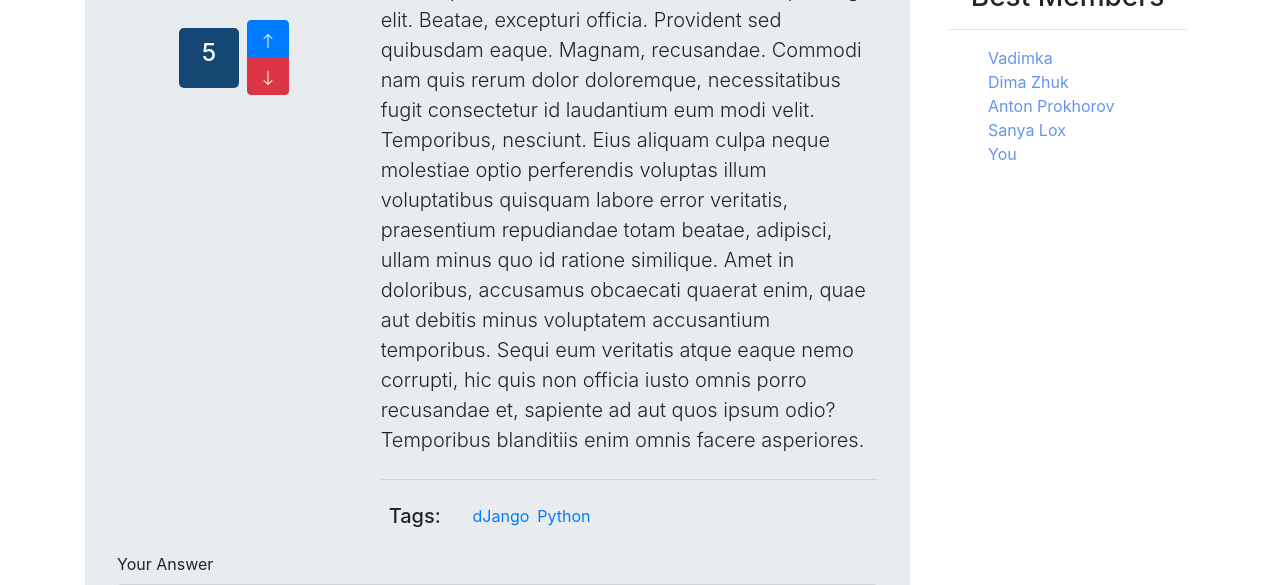
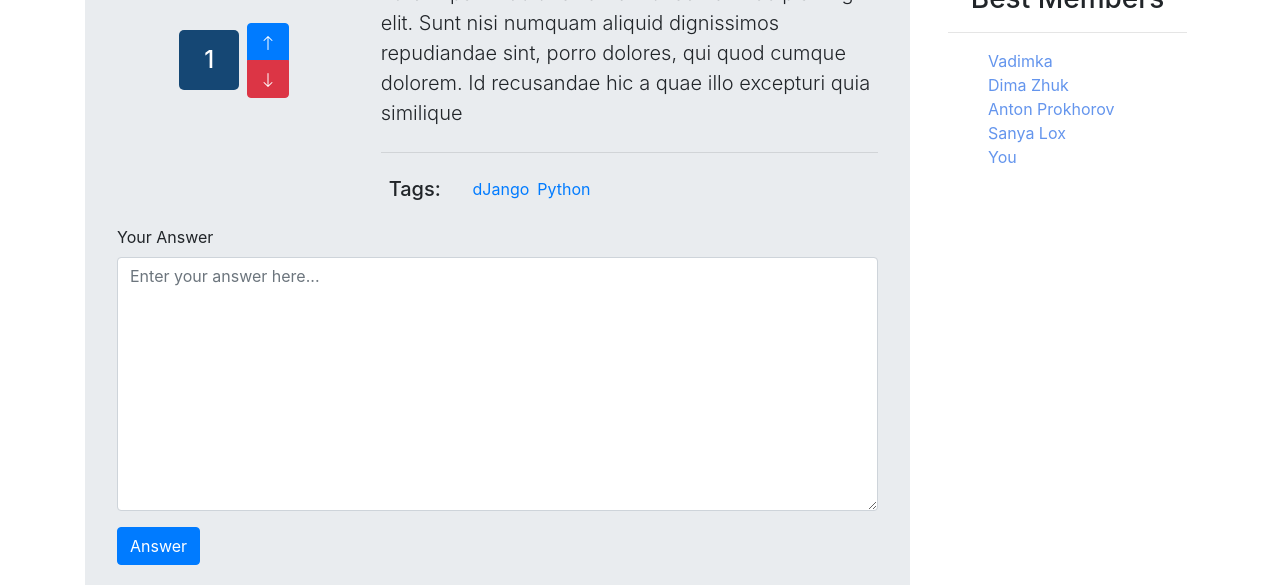
Before and after one commit to DonVadimon/WEB-TexnoPark, a Django app: page /question/1/ in a window 1280 px wide. Shown: the part 335-920 px from the top of the page. Run offline with Django 3.2, Linux system fonts and the light colour scheme; some libraries are stand-ins or nearby versions.

Commit message:
Added some urls for basic usage (read all questions and questions by tag)

```diff
--- a/app/views.py
+++ b/app/views.py
@@ -3,9 +3,22 @@ from django.shortcuts import render
 # Create your views here.
 from django.http import HttpResponse
 
+questions = [
+    {
+        'id' : idx,
+        'title' : f'Question about dJango {idx}',
+        'text' : 'Lorem ipsum dolor sit amet consectetur adipisicing elit. Sunt nisi numquam aliquid dignissimos repudiandae sint, porro dolores, qui quod cumque dolorem. Id recusandae hic a quae illo excepturi quia similique',
+        'score' : f'{idx}',
+        'tags' : ['dJango', 'Python'],
+    } for idx in range(5)
+]
+
 def index(request):
     #Index page
-    return render(request, 'index.html', {})
+    context = {
+        "questions" : questions,
+    }
+    return render(request, 'index.html', context)
 
 def ask_question(request):
     #Page for create new Question
@@ -13,11 +26,22 @@ def ask_question(request):
 
 def answers(request, id):
     #Page with answers on current question
-    return render(request, 'answers.html', {})
+    question = questions[id]
+    return render(request, 'answers.html', {'question' : question,})
 
-def tag_questions(request):
+def tag_questions(request, tag):
     #Page with question on one tag
-    return render(request, 'tag_questions.html', {})
+    tag_qs = []
+    for q in questions:
+        if tag in q['tags']:
+            tag_qs.append(q)
+
+    context = {
+        'tag_questions' : tag_qs,
+        'tag' : f'{tag}',
+    }
+
+    return render(request, 'tag_questions.html', context)
 
 def settings(request):
     #Page with user's settings
--- a/askme/urls.py
+++ b/askme/urls.py
@@ -22,7 +22,7 @@ urlpatterns = [
     path('', views.index, name='home'),
     path('ask/', views.ask_question, name='ask_question'),
     path('question/<int:id>/', views.answers, name='answers'),
-    path('tag/', views.tag_questions, name='tag'),
+    path('tag/<slug:tag>/', views.tag_questions, name='tag'),
     path('settings/', views.settings, name='settings'),
     path('login/', views.login, name='login'),
     path('register/', views.register, name='register'),
--- a/static/css/answers.css
+++ b/static/css/answers.css
@@ -29,4 +29,5 @@
 .question-score h4 {
     width: 100%;
     text-align: center;
+    margin: 0;
 }
--- a/static/css/navbar.css
+++ b/static/css/navbar.css
@@ -4,4 +4,4 @@ ul.navbar-nav {
 
 .dropdown-item {
     color: aliceblue;
-  }
+}
--- a/templates/answers.html
+++ b/templates/answers.html
@@ -23,7 +23,7 @@ Answers
                 <div class="d-flex flex-row justify-content-around w-50 w-md-100 align-self-center mt-4">
 
                     <div class="question-score align-self-center">
-                        <h4>5</h4>
+                        <h4>{{ question.score }}</h4>
                     </div>
                     <form action="#" method="post">
                         <div class="btn-group-vertical" role="group">
@@ -46,25 +46,17 @@ Answers
 
             </div>
             <div class="col-md-8">
-                <h1 class="display-4">Question about Django</h1>
-                <p class="lead">Lorem ipsum dolor sit amet, consectetur adipisicing elit. Beatae,
-                    excepturi officia. Provident sed quibusdam eaque. Magnam, recusandae. Commodi nam
-                    quis rerum dolor doloremque, necessitatibus fugit consectetur id laudantium eum modi
-                    velit. Temporibus, nesciunt. Eius aliquam culpa neque molestiae optio perferendis
-                    voluptas illum voluptatibus quisquam labore error veritatis, praesentium repudiandae
-                    totam beatae, adipisci, ullam minus quo id ratione similique. Amet in doloribus,
-                    accusamus obcaecati quaerat enim, quae aut debitis minus voluptatem accusantium
-                    temporibus. Sequi eum veritatis atque eaque nemo corrupti, hic quis non officia
-                    iusto omnis porro recusandae et, sapiente ad aut quos ipsum odio? Temporibus
-                    blanditiis enim omnis facere asperiores.</p>
+                <h1 class="display-4">{{ question.title }}</h1>
+                <p class="lead">{{ question.text }}</p>
                 <hr class="my-4">
                 <div class="row d-flex flex-row mb-3">
                     <div class="col-md-2">
                         <h5 class="mx-2">Tags:</h5>
                     </div>
                     <div class="col-md-10 d-flex flex-column flex-md-row justify-content-start">
-                        <a class="mx-1" href="#">dJango</a>
-                        <a class="mx-1" href="#">Python</a>
+                        {% for t in question.tags %}
+                        <a class="mx-1" href="{% url 'tag' t %}">{{ t }}</a>
+                        {% endfor %}
                     </div>
                 </div>
             </div>
--- a/templates/inc/navbar.html
+++ b/templates/inc/navbar.html
@@ -1,5 +1,13 @@
 <nav class="navbar navbar-expand-md navbar-dark bg-dark">
-    <a class="navbar-brand" href="#">Ask Vadimka</a>
+    <a class="navbar-brand ml-md-1 ml-5" href="{% url 'home' %}">AskVadimka
+        <svg style="margin: 0 0 0.1em 0.05em;" width="1.5em" height="1.5em" viewBox="0 0 16 16" class="bi bi-question-square"
+            fill="#fff" xmlns="http://www.w3.org/2000/svg">
+            <path fill-rule="evenodd"
+                d="M14 1H2a1 1 0 0 0-1 1v12a1 1 0 0 0 1 1h12a1 1 0 0 0 1-1V2a1 1 0 0 0-1-1zM2 0a2 2 0 0 0-2 2v12a2 2 0 0 0 2 2h12a2 2 0 0 0 2-2V2a2 2 0 0 0-2-2H2z" />
+            <path
+                d="M5.255 5.786a.237.237 0 0 0 .241.247h.825c.138 0 .248-.113.266-.25.09-.656.54-1.134 1.342-1.134.686 0 1.314.343 1.314 1.168 0 .635-.374.927-.965 1.371-.673.489-1.206 1.06-1.168 1.987l.003.217a.25.25 0 0 0 .25.246h.811a.25.25 0 0 0 .25-.25v-.105c0-.718.273-.927 1.01-1.486.609-.463 1.244-.977 1.244-2.056 0-1.511-1.276-2.241-2.673-2.241-1.267 0-2.655.59-2.75 2.286zm1.557 5.763c0 .533.425.927 1.01.927.609 0 1.028-.394 1.028-.927 0-.552-.42-.94-1.029-.94-.584 0-1.009.388-1.009.94z" />
+        </svg>
+    </a>
     <button class="navbar-toggler" type="button" data-toggle="collapse" data-target="#navbarCollapse"
         aria-controls="navbarCollapse" aria-expanded="false" aria-label="Toggle navigation">
         <span class="navbar-toggler-icon"></span>
@@ -9,7 +17,7 @@
         <ul class="navbar-nav ml-auto">
             <li class="nav-item">
                 <form class="form-inline mt-2 mt-md-0">
-                    <input class="form-control mr-sm-2" type="text" placeholder="Search" aria-label="Search">
+                    <input class="form-control mr-sm-2" type="text" placeholder="Search question" aria-label="Search">
                     <button class="btn btn-outline-success my-2 my-sm-0" type="submit">Search</button>
                 </form>
             </li>
@@ -20,7 +28,7 @@
                     User
                 </a>
                 <div class="dropdown-menu bg-dark" aria-labelledby="navbarDropdown">
-                    <a class="dropdown-item" href="#">Settings</a>
+                    <a class="dropdown-item" href="{% url 'settings' %}">Settings</a>
                     <div class="dropdown-divider"></div>
                     <a class="dropdown-item" href="#">Logout</a>
                 </div>
```
Also changed, not shown: templates/index.html (+10 -10 lines), templates/tag_questions.html (+10 -9 lines).
